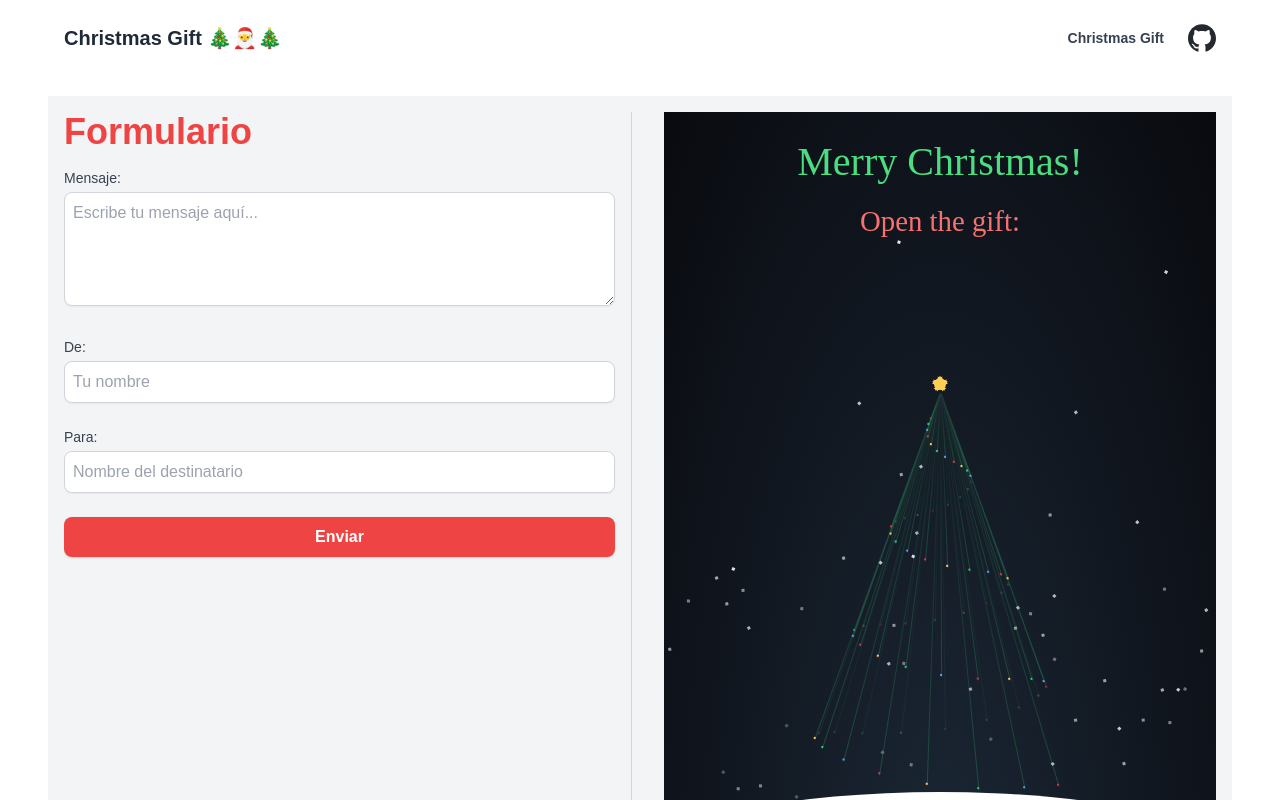
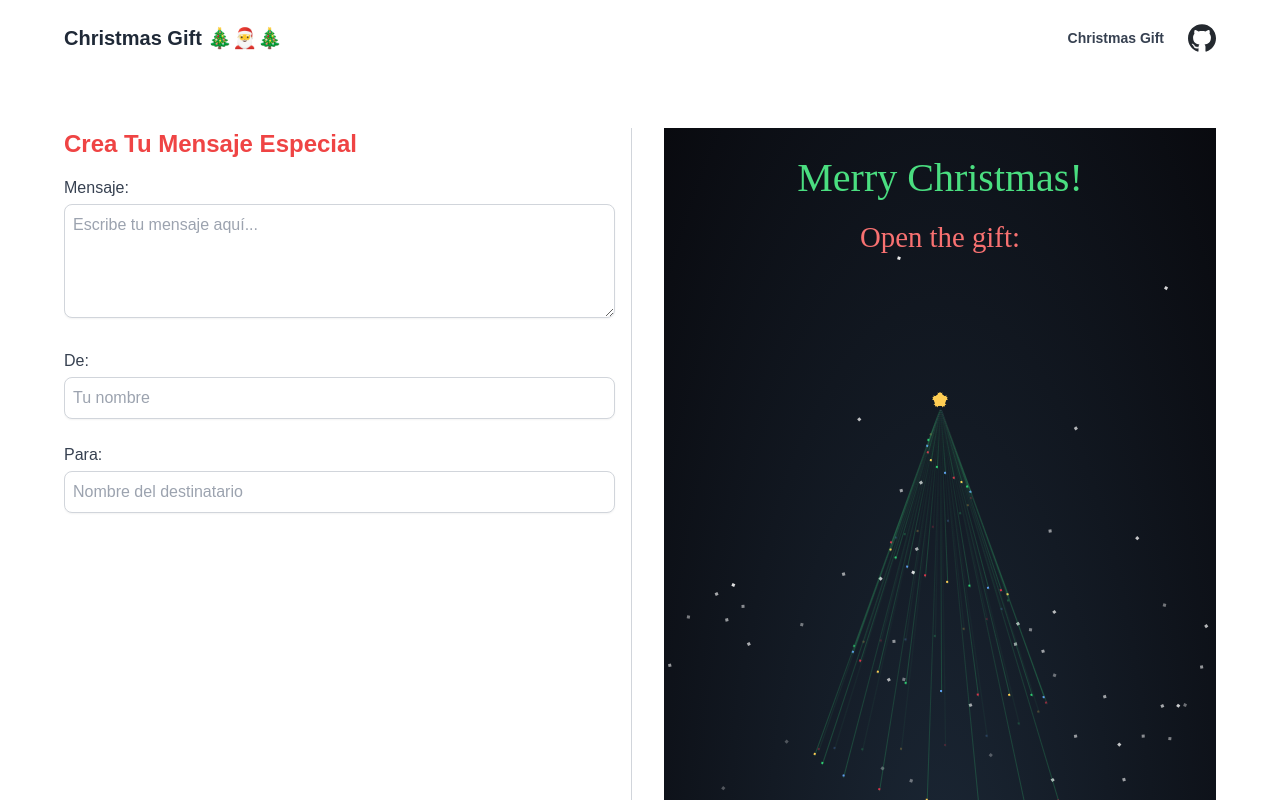
Before and after one commit to justcoddev/christmas-gift, a React (Vite) app: page / in a window 1280 px wide. Shown: the top 800 px of the page. Built offline with nearby package versions, Linux system fonts and the light colour scheme; a web font is replaced by a local one.

Commit message:
Agregar funcionalidad para enviar mensajes personalizados en la tarjeta, incluyendo campos de entrada para 'De', 'Para' y el mensaje en el componente Home, y pasar datos al componente GiftAnimation.

```diff
--- a/src/components/card/Card.jsx
+++ b/src/components/card/Card.jsx
@@ -1,7 +1,12 @@
 import React, { useEffect, useState } from "react";
 import "./Card.css";
 
-const Card = ({ isActive, onClose }) => {
+const Card = ({ isActive, onClose, formData }) => {
+  if (!formData) {
+    formData = { from: 'El Grinch', to: 'tí', message: '¡Feliz Navidad! 🎄... O algo así.' };
+
+  }
+
   const [isSwitched, setIsSwitched] = useState(false); // Controla el cambio de clases sin "2"
   const [isSwitched2, setIsSwitched2] = useState(false); // Controla el cambio de clases con "2"
   const [isVisible, setIsVisible] = useState(false); // Controla la visibilidad de las clases sin "2"
@@ -149,11 +154,8 @@ const Card = ({ isActive, onClose }) => {
           >
             <div className="card-content">
               <div className="p-6 text-center  h-full">
-                <h1 className="text-2xl font-bold text-green-600 mb-4">¡Feliz Navidad!</h1>
-                <p className="text-lg text-gray-700 mb-4">
-                  Que esta temporada esté llena de amor, paz y alegría, y que el próximo año
-                  te traiga aún más bendiciones. 🎄✨
-                </p>
+                <p className="text-sm text-gray-500">De: {formData.from}</p>
+                <p className="text-sm text-gray-500">Para: {formData.to}</p>
 
               </div>
             </div>
@@ -166,8 +168,7 @@ const Card = ({ isActive, onClose }) => {
             <div className="p-6 text-center bg-white  h-full">
               <h1 className="text-2xl font-bold text-green-600 mb-4">¡Feliz Navidad!</h1>
               <p className="text-lg text-gray-700 mb-4">
-                Que esta temporada esté llena de amor, paz y alegría, y que el próximo año
-                te traiga aún más bendiciones. 🎄✨
+                {formData.message}
               </p>
 
             </div>
--- a/src/pages/GiftAnimation.jsx
+++ b/src/pages/GiftAnimation.jsx
@@ -3,32 +3,26 @@ import ChristmasGift from '@/components/ChristmasGift';
 import GiftBox from '@/components/GiftBox';
 import React, { useState } from 'react';
 
-const GiftAnimation = () => {
-
+const GiftAnimation = ({ formData }) => {
   const [isCardVisible, setIsCardVisible] = useState(false);
 
   const handleGiftOpened = () => {
-    setIsCardVisible(true); // Muestra el Card cuando se abre el regalo
+    setIsCardVisible(true);
   };
 
   const handleCardClosed = () => {
-    setIsCardVisible(false); // Oculta el Card después de la reversa
+    setIsCardVisible(false);
   };
 
   return (
     <div className="relative h-screen w-screen">
-
       <ChristmasGift className="absolute inset-0 z-0" />
-
-
       <GiftBox onGiftOpened={handleGiftOpened} />
-
-
       <div
-        className={`absolute inset-0 flex justify-center items-center z-20 ${isCardVisible ? "block" : "hidden"
+        className={`absolute inset-0 flex justify-center items-center z-20 ${isCardVisible ? 'block' : 'hidden'
           }`}
       >
-        <Card isActive={isCardVisible} onClose={handleCardClosed} />
+        <Card isActive={isCardVisible} onClose={handleCardClosed} formData={formData} />
       </div>
     </div>
   );
--- a/src/pages/Home.jsx
+++ b/src/pages/Home.jsx
@@ -1,72 +1,76 @@
-import React from 'react';
+import React, { useState } from 'react';
 import GiftAnimation from './GiftAnimation';
 
 const Home = () => {
+  const [formData, setFormData] = useState({
+    message: '',
+    from: '',
+    to: '',
+  });
+
+  const handleInputChange = (e) => {
+    const { name, value } = e.target;
+    setFormData((prevData) => ({
+      ...prevData,
+      [name]: value,
+    }));
+  };
+
   return (
-    <div className="grid grid-cols-1 md:grid-cols-2 gap-4 min-h-screen bg-gray-100 p-4">
-      {/* Columna 1: Formulario */}
+    <div className="grid grid-cols-1 md:grid-cols-2 gap-4 min-h-screen p-4 pt-8">
       <div className="overflow-auto border-b md:border-b-0 md:border-r border-gray-300 pb-4 md:pb-0 md:pr-4">
-        <h1 className="text-4xl font-bold text-red-500 mb-4">Formulario</h1>
+        <h1 className="text-2xl font-bold text-red-500 mb-4">Crea Tu Mensaje Especial</h1>
         <form className="space-y-6">
-          {/* Mensaje */}
           <div>
-            <label htmlFor="message" className="block text-sm font-medium text-gray-700 mb-1">
+            <label htmlFor="message" className="block text-base font-medium text-gray-700 mb-1">
               Mensaje:
             </label>
             <textarea
               id="message"
               name="message"
               rows="4"
+              value={formData.message}
+              onChange={handleInputChange}
               className="w-full border border-gray-300 rounded-lg shadow-sm focus:ring-red-500 focus:border-red-500 p-2"
               placeholder="Escribe tu mensaje aquí..."
             ></textarea>
           </div>
 
-          {/* De */}
           <div>
-            <label htmlFor="from" className="block text-sm font-medium text-gray-700 mb-1">
+            <label htmlFor="from" className="block text-base font-medium text-gray-700 mb-1">
               De:
             </label>
             <input
               id="from"
               name="from"
               type="text"
+              value={formData.from}
+              onChange={handleInputChange}
               className="w-full border border-gray-300 rounded-lg shadow-sm focus:ring-red-500 focus:border-red-500 p-2"
               placeholder="Tu nombre"
             />
           </div>
 
-          {/* Para */}
           <div>
-            <label htmlFor="to" className="block text-sm font-medium text-gray-700 mb-1">
+            <label htmlFor="to" className="block text-base font-medium text-gray-700 mb-1">
               Para:
             </label>
             <input
               id="to"
               name="to"
               type="text"
+              value={formData.to}
+              onChange={handleInputChange}
               className="w-full border border-gray-300 rounded-lg shadow-sm focus:ring-red-500 focus:border-red-500 p-2"
               placeholder="Nombre del destinatario"
             />
           </div>
-
-          {/* Botón Enviar */}
-          <div>
-            <button
-              type="submit"
-              className="w-full bg-red-500 text-white font-bold py-2 px-4 rounded-lg shadow hover:bg-red-600 focus:outline-none focus:ring-2 focus:ring-red-500 focus:ring-offset-2"
-            >
-              Enviar
-            </button>
-          </div>
         </form>
       </div>
 
-      {/* Columna 2 */}
       <div className="overflow-auto pt-4 md:pt-0 md:pl-4 flex justify-center items-center">
-        {/* Contenedor flexible que se ajusta al tamaño de la animación */}
         <div className="w-full h-auto flex justify-center items-center">
-          <GiftAnimation />
+          <GiftAnimation formData={formData} />
         </div>
       </div>
     </div>
```
